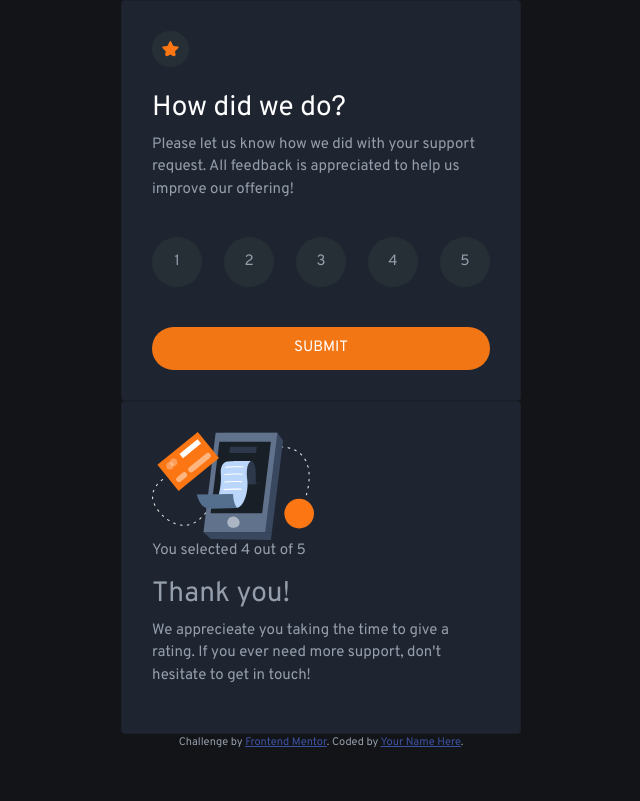
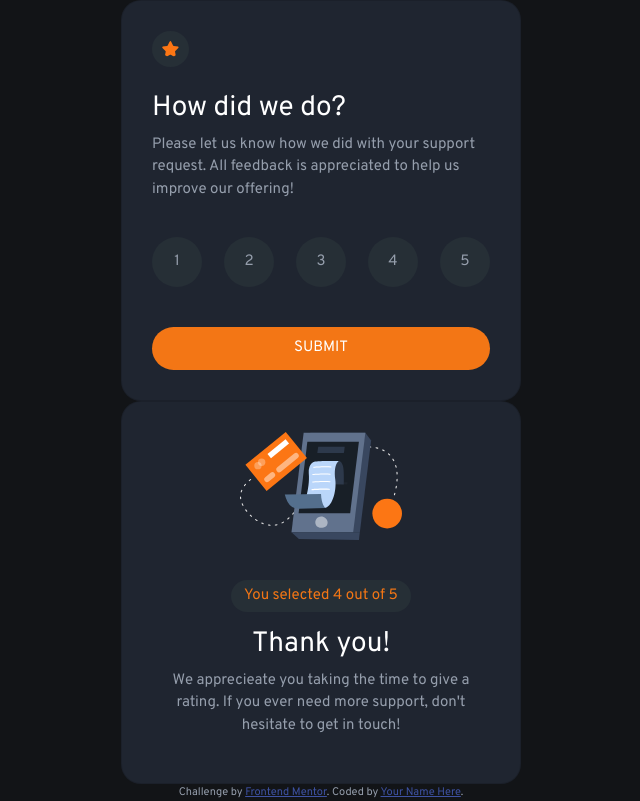
Before and after one commit to Wakarende/interactive-rating-component, a plain HTML site: page index.html in a window 1280 px wide. Shown: the whole page, without its empty margins (319-959 px from the left). Drawn offline with nearby package versions, Linux system fonts and the light colour scheme.

Commit message:
style thank you card

```diff
--- a/index.html
+++ b/index.html
@@ -55,12 +55,10 @@
       <div class="thank-img">
         <img src="images/illustration-thank-you.svg" alt="thank-img" class="thank-you-img">
       </div>
-      <div class="selection-display">
-        <!-- Add rating here -->
-        <p>You selected 4 out of 5</p>
-      </div>
+      <!-- Add rating here -->
+      <p class="display">You selected 4 out of 5</p>
       <div class="thanks-text">
-        <h3>Thank you!</h3>
+        <h3 class="title">Thank you!</h3>
         <p>We apprecieate you taking the time to give a rating. If you ever need more support, don't hesitate to get in
           touch!</p>
       </div>
--- a/style.css
+++ b/style.css
@@ -27,6 +27,7 @@ body{
     margin-left: auto;
     margin-right: auto;
     width: 400px;
+    border-radius: 20px;
 }
 .title{
     color: var(--white);
@@ -60,3 +61,20 @@ body{
     text-transform: uppercase;
     padding: 10px 0;
 }
+.thank-you-card{
+    text-align: center;
+}
+.thank-img{
+    margin-left: auto;
+    margin-right: auto;
+    margin-bottom: 40px;
+}
+.display{
+    background-color: var(--mediumGrey);
+    border-radius: 30px;
+    padding: 5px;
+    color: var(--orange);
+    width: 180px;
+    margin-left: auto;
+    margin-right: auto;
+}
```
